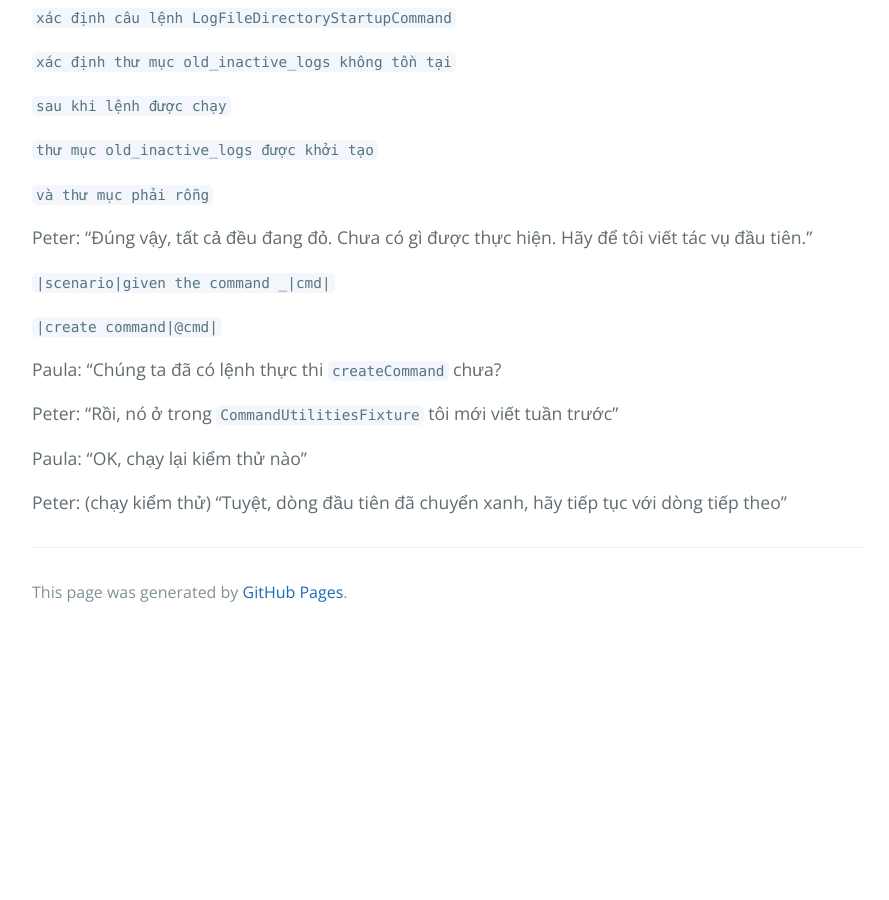
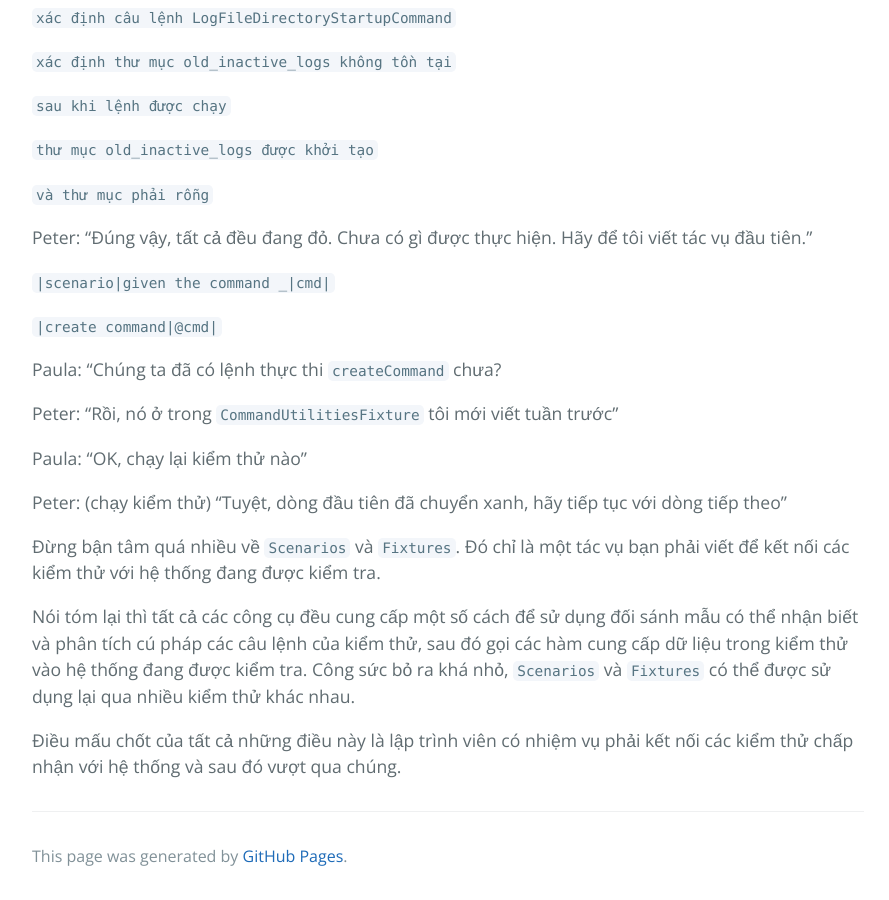
Before and after one commit to HaiBV/haibv.github.io, a Jekyll site: the page built from clean-coder/chapter-7-acceptance-testing.md, in a window 1280 px wide and 900 px high, scrolled down 10424 px. Shown: the whole window, without its empty margins (192-1081 px from the left). Built offline with Jekyll 4.4.1, drawn with Linux system fonts in a browser that asks for light colours; our own code applies the rules of GitHub Pages for plain Markdown files; before the commit the page ends 11060 px from its top, so only the background shows below that.

Commit message:
Book - The Clean Coder - Chapter 7 - Acceptance Testing

```diff
--- a/clean-coder/chapter-7-acceptance-testing.md
+++ b/clean-coder/chapter-7-acceptance-testing.md
@@ -307,3 +307,9 @@ Peter: "Rồi, nó ở trong `CommandUtilitiesFixture` tôi mới viết tuần
 Paula: "OK, chạy lại kiểm thử nào"
 
 Peter: (chạy kiểm thử) "Tuyệt, dòng đầu tiên đã chuyển xanh, hãy tiếp tục với dòng tiếp theo"
+
+Đừng bận tâm quá nhiều về `Scenarios` và `Fixtures`. Đó chỉ là một tác vụ bạn phải viết để kết nối các kiểm thử với hệ thống đang được kiểm tra.
+
+Nói tóm lại thì tất cả các công cụ đều cung cấp một số cách để sử dụng đối sánh mẫu có thể nhận biết và phân tích cú pháp các câu lệnh của kiểm thử, sau đó gọi các hàm cung cấp dữ liệu trong kiểm thử vào hệ thống đang được kiểm tra. Công sức bỏ ra khá nhỏ, `Scenarios` và `Fixtures` có thể được sử dụng lại qua nhiều kiểm thử khác nhau.
+
+Điều mấu chốt của tất cả những điều này là lập trình viên có nhiệm vụ phải kết nối các kiểm thử chấp nhận với hệ thống và sau đó vượt qua chúng.
```
